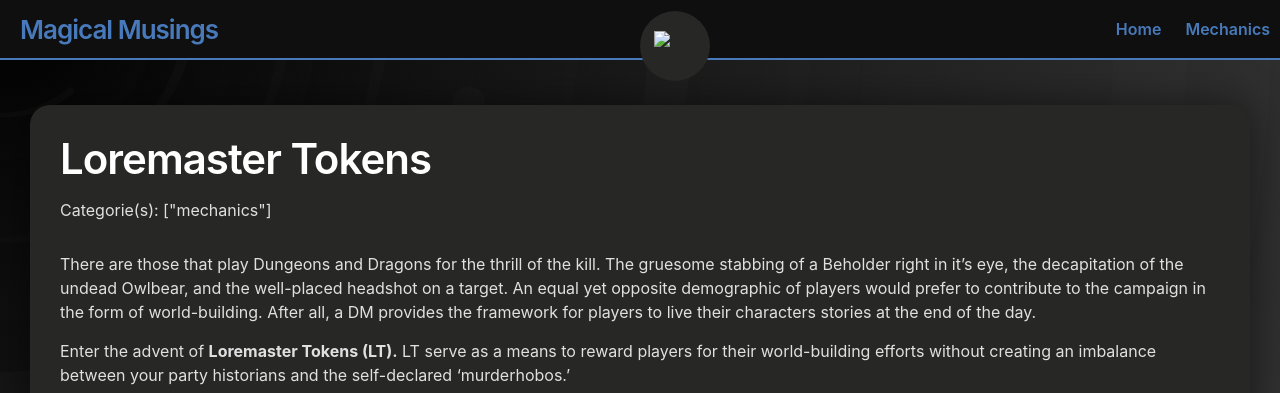
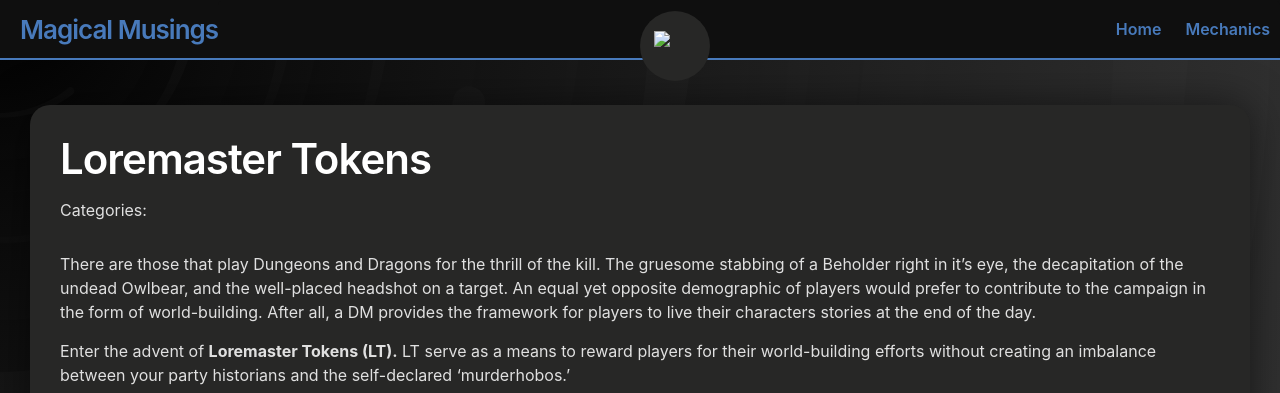
Before and after one commit to andersthemagi/magicalmusings.github.io, a Jekyll site: the page built from _posts/2020-10-03-mechanics-lt.md, in a window 1280 px wide and 1176 px high. Shown: the top 393 px of the window. Built offline with Jekyll 4.4.1, drawn with Linux system fonts in a browser that asks for light colours.

Commit message:
Update post.html

```diff
--- a/_layouts/post.html
+++ b/_layouts/post.html
@@ -7,7 +7,7 @@
 
   <header class="post-header">
     <h1 class="post-title p-name" itemprop="name headline">{{ page.title | escape }}</h1>
-    <p>Categorie(s): {{page.categories | capitalize | join: ', '}}</p>
+    <p>Categories: {{post.categories | capitalize | join: ', '}}</p>
   </header>
 
   <div class="post-content e-content" itemprop="articleBody">
```
